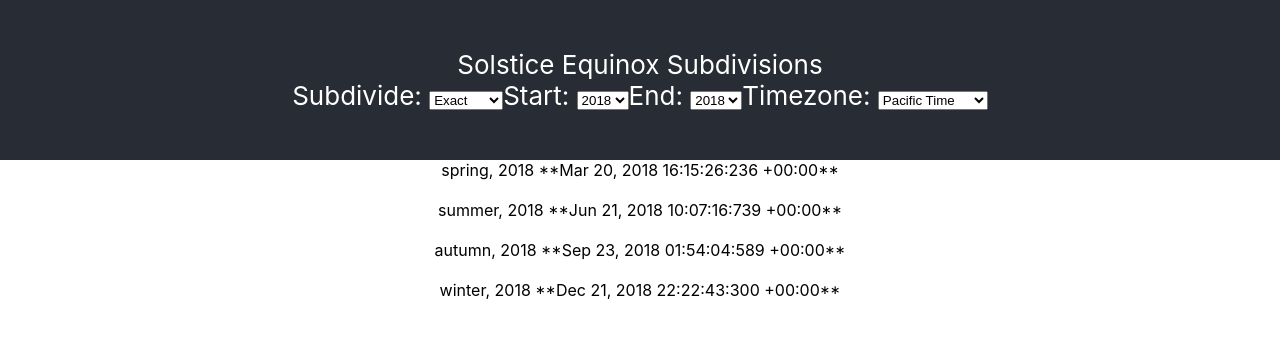
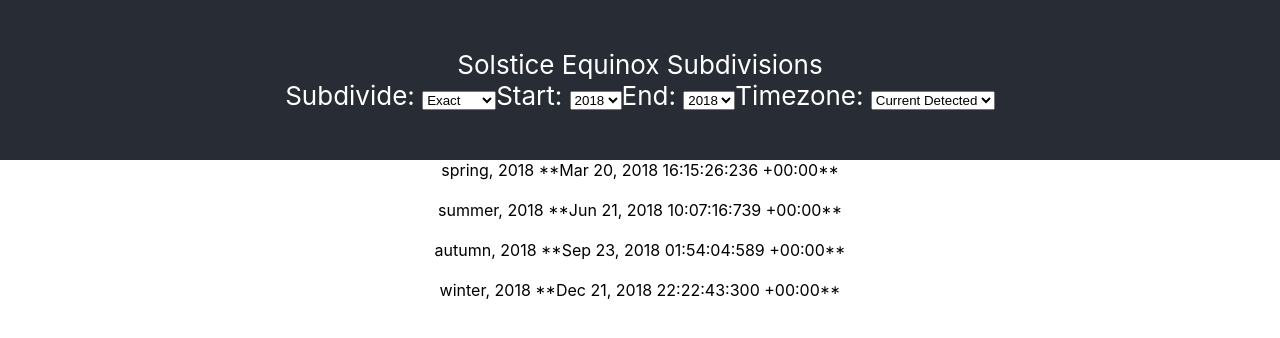
Before and after one commit to lexjacobs/solstice_equinox_subdivisions, a React (Create React App) app: page / in a window 1280 px wide. Shown: the top 338 px of the page. Built offline with nearby package versions, Linux system fonts and the light colour scheme.

Commit message:
add current time zone detection and add a time zone option

```diff
--- a/src/App.js
+++ b/src/App.js
@@ -19,6 +19,11 @@ class App extends Component {
 			endYear: NOW.getFullYear()
 		};
 	}
+
+	componentDidMount() {
+		console.log(`guessing local time zone ${this.state.zone}`);
+	}
+
 	render() {
 		let renderData = this.state.data
 			.filter((x) => x.year >= this.state.startYear && x.year <= this.state.endYear)
@@ -118,6 +123,7 @@ class App extends Component {
 							}}
 							id="timezone"
 						>
+							<option value={moment.tz.guess()}>Current Detected</option>
 							<option value="US/Pacific">Pacific Time</option>
 							<option value="US/Mountain">Mountain Time</option>
 							<option value="US/Central">Central Time</option>
```
